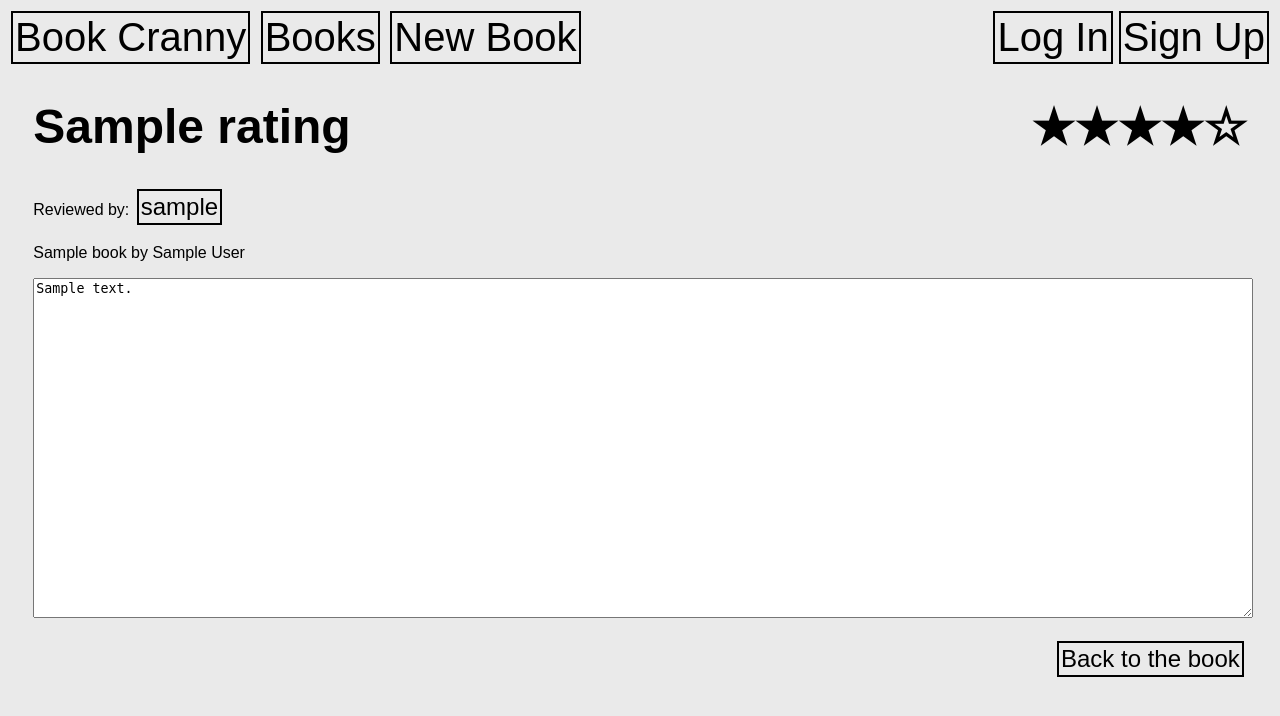
After one commit to ChloeMorgana/bookCrannyProject, a Django app: template templates/bookcranny/rating.html in a window 1280 px wide. The commit adds this page. Shown: the top 716 px of the page. Run offline with Django 3.2, Linux system fonts and the light colour scheme; the template is opened without the code that fills it: values that come from a table or form of the project are taken from there, others are empty; tables that the repository leaves empty hold one stand-in row (values such as "Sample post").

Commit message:
various work, mostly on the rating page

```diff
--- /dev/null
+++ b/static/review.js
@@ -0,0 +1,6 @@
+function make_editable() {
+	document.getElementById("edit_btn").classList.add("hidden");
+	document.getElementById("cancel_btn").classList.remove("hidden");
+	document.getElementById("submit_btn").classList.remove("hidden");
+	document.getElementById("ratingtextarea").removeAttribute("readonly");
+}
--- a/static/styles.css
+++ b/static/styles.css
@@ -54,3 +54,10 @@ td, th {
 .floatleftparagraphs {
 	float:left;
 }
+.ratingtextarea {
+	width: 100%;
+	height: 25em;
+}
+.hidden {
+	display: none;
+}
--- a/templates/bookcranny/base.html
+++ b/templates/bookcranny/base.html
@@ -6,7 +6,7 @@
 		<title>
 			Book Cranny | {% block title_block %} base page {% endblock %}
 		</title>
-		<link rel="stylesheet" href="/static/styles.css">
+		<link rel="stylesheet" href="{% static 'styles.css' %}">
 	</head>
 	<body>
 		<div id="header_bar">
@@ -14,6 +14,9 @@
 				Book Cranny
 			</a>
 			<a href="{% url 'bookCranny:books' %}" class="a_button large_a_button">
+				Books
+			</a>
+			<a href="{% url 'bookCranny:newbook' %}" class="a_button large_a_button">
 				New Book
 			</a>
 			<a href="{% url 'bookCranny:index' %}" class="a_button large_a_button hb_right">
--- /dev/null
+++ b/templates/bookcranny/rating.html
@@ -0,0 +1,29 @@
+{% extends 'bookcranny/base.html' %}
+{% load staticfiles %}
+{% block title_block %} {{ book }} {% endblock %}
+{% block content_block %}
+
+<script type="text/javascript" src="{% static 'review.js' %}"></script>
+
+<h1>{{ rating.title }} <span style="float: right; font-size:1em">{{ rating.as_stars }}</span></h1>
+
+<p>
+	Reviewed by: <a href="{% url 'bookCranny:user' rating.username %}" class="a_button">{{ rating.username }}</a>
+</p>
+<p>
+	{{ book }} by {{ book.author }}
+</p>
+<textarea class="ratingtextarea" id="ratingtextarea" readonly>{{ rating.review }}</textarea>
+{% comment %}
+<!-- editing existing reviews is in the wireframe but not in the spec, might not be implemented in time -->
+<p>
+	<a href="javascript:make_editable()" class="a_button" id="edit_btn">Edit</a>
+	<a href="javascript:location.reload()" class="a_button hidden" id="cancel_btn">Cancel</a>
+
+	<a href="javascript:none" class="a_button hidden hb_right" id="submit_btn">Submit</a>
+</p>
+{% endcomment %}
+<p>
+	<a href="{% url 'bookCranny:book' book.ISBN %}" class="a_button hb_right">Back to the book</a>
+</p>
+{% endblock %}
```
Also changed, not shown: bookCranny/views.py (+9 -2 lines).
